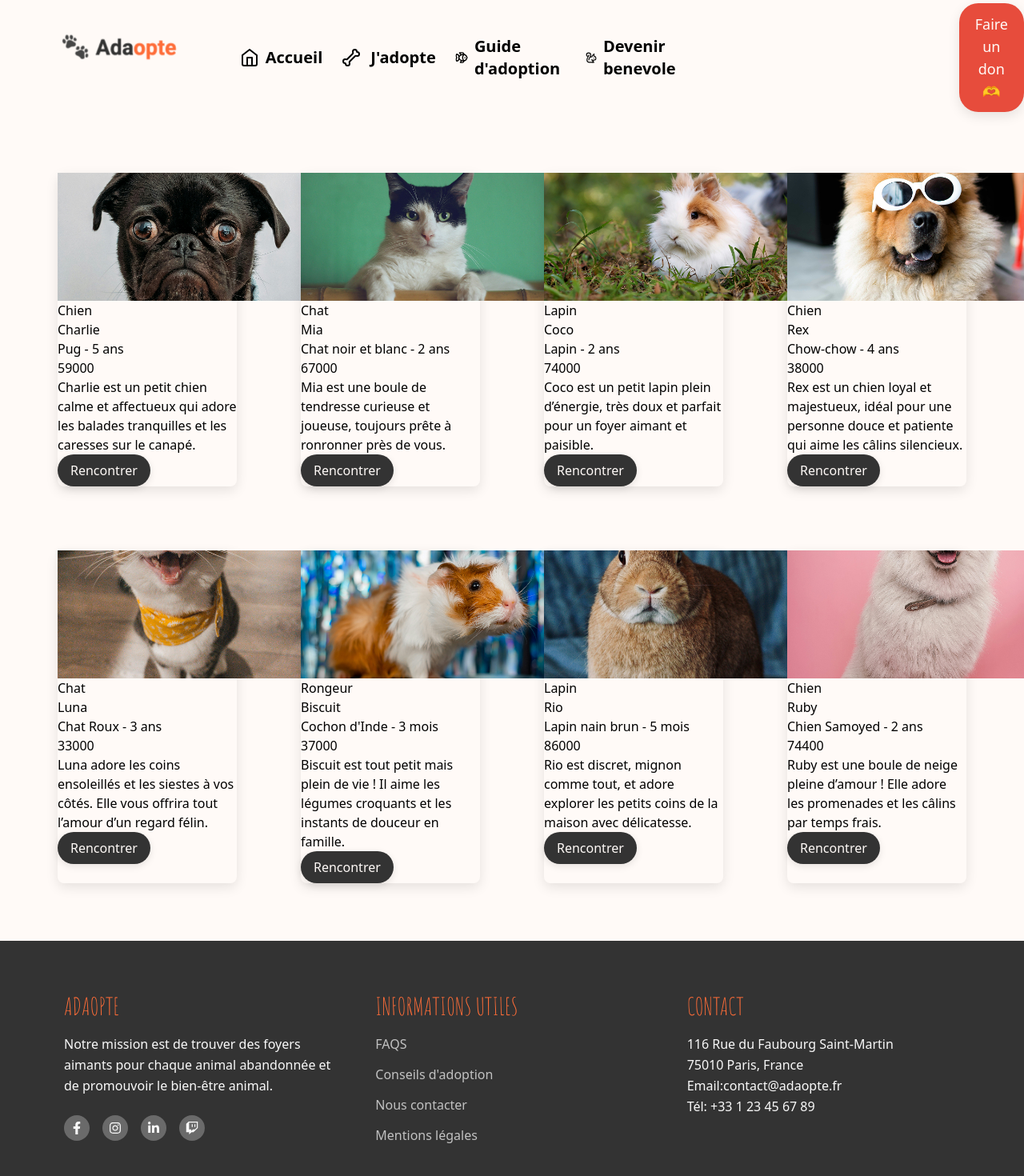
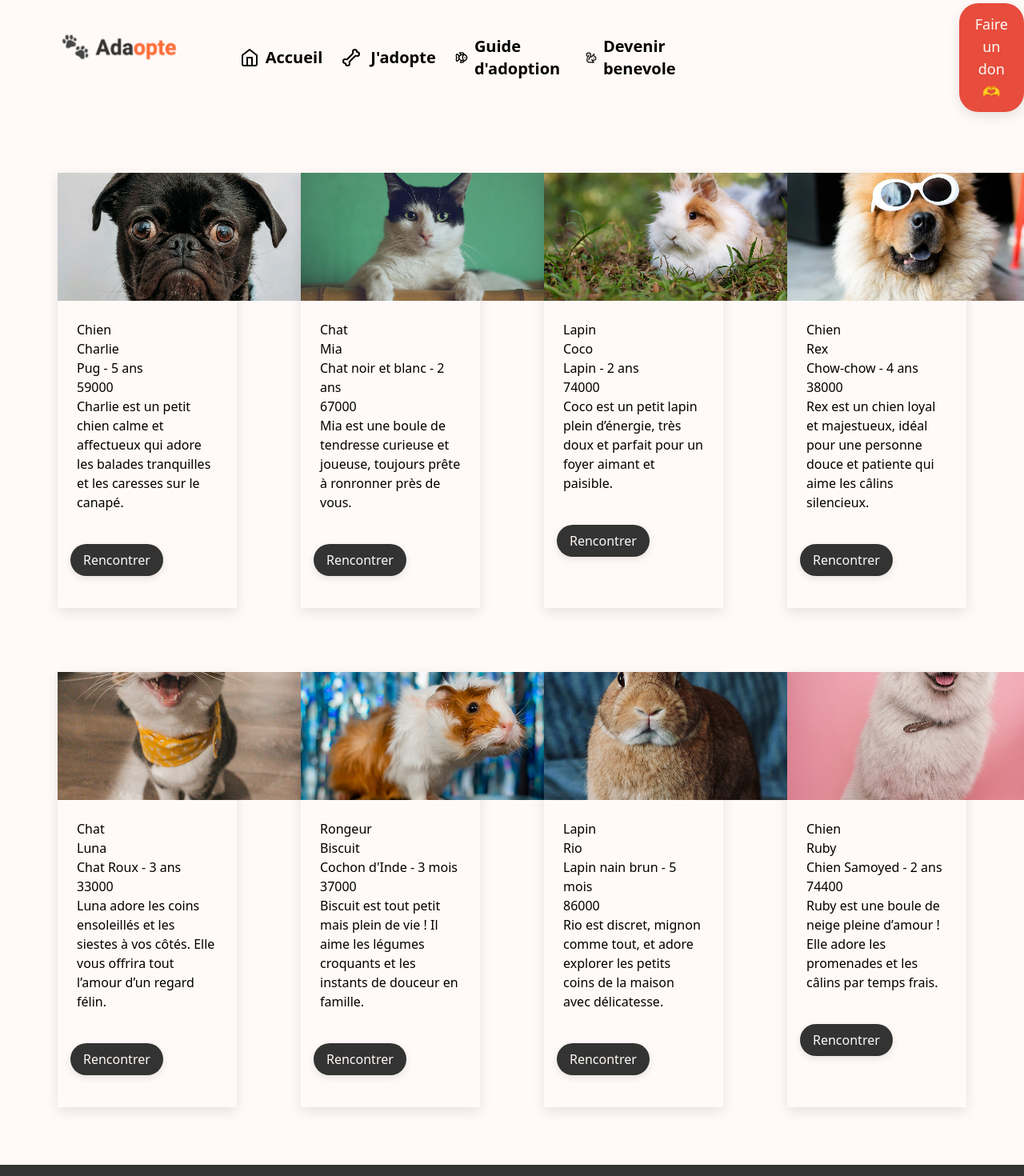
Before and after one commit to antoineb07/adaopte, a React (Vite) app: page /research in a window 1280 px wide. Shown: the top 1470 px of the page at 80% size. Built offline with nearby package versions, Linux system fonts and the light colour scheme.

Commit message:
style : cards

```diff
--- a/src/components/Card.tsx
+++ b/src/components/Card.tsx
@@ -8,14 +8,15 @@ export default function () {
   return (
     <div className="flex flex-col items-center justify-center p-8 bg-primary">
       <div className="grid grid-cols-4 bg-primary">
-        <div className="shadow-lg  m-10 rounded-lg">
-          <div className="w-80 h-40 overflow-hidden">
+        <div className="shadow-lg m-10 pb-6">
+          <div className="w-79 h-40 overflow-hidden">
             <img
               src={animals[0].imageUrl}
               alt="{animals[0].name}"
               className="w-full h-full object-cover"
             />
           </div>
+          <div className="p-6">
             <p>{animals[0].type}</p>
             <p>{animals[0].name}</p>
             <p>
@@ -23,18 +24,21 @@ export default function () {
             </p>
             <p>{animals[0].zipcode}</p>
             <p>{animals[0].description}</p>
-
+          </div>
+          <div className="p-4">
             <Button variant="primary">Rencontrer</Button>
           </div>
+        </div>
 
-        <div className="shadow-lg m-10 rounded-lg">
-          <div className="w-80 h-40 overflow-hidden">
+        <div className="shadow-lg m-10 pb-6">
+          <div className="w-79 h-40 overflow-hidden">
             <img
               src={animals[1].imageUrl}
               alt="{animals[1].name}"
               className="w-full h-full object-cover"
             />
           </div>
+          <div className="p-6">
             <p>{animals[1].type}</p>
             <p>{animals[1].name}</p>
             <p>
@@ -42,18 +46,21 @@ export default function () {
             </p>
             <p>{animals[1].zipcode}</p>
             <p>{animals[1].description}</p>
-
+          </div>
+          <div className="p-4">
             <Button variant="primary">Rencontrer</Button>
           </div>
+        </div>
 
-        <div className="shadow-lg m-10 rounded-lg">
-          <div className="w-80 h-40 overflow-hidden ">
+        <div className="shadow-lg m-10 pb-6">
+          <div className="w-79 h-40 overflow-hidden ">
             <img
               src={animals[2].imageUrl}
               alt="{animals[1].name}"
               className="w-full h-full object-cover"
             />
           </div>
+          <div className="p-6">
             <p>{animals[2].type}</p>
             <p>{animals[2].name}</p>
             <p>
@@ -61,17 +68,21 @@ export default function () {
             </p>
             <p>{animals[2].zipcode}</p>
             <p>{animals[2].description}</p>
+          </div>
+          <div className="p-4">
             <Button variant="primary">Rencontrer</Button>
           </div>
+        </div>
 
-        <div className="shadow-lg m-10 rounded-lg">
-          <div className="w-80 h-40 overflow-hidden ">
+        <div className="shadow-lg m-10 pb-6">
+          <div className="w-79 h-40 overflow-hidden ">
             <img
               src={animals[3].imageUrl}
               alt="{animals[3].name}"
               className="w-full h-full object-cover"
             />
           </div>
+          <div className="p-6">
             <p>{animals[3].type}</p>
             <p>{animals[3].name}</p>
             <p>
@@ -79,17 +90,21 @@ export default function () {
             </p>
             <p>{animals[3].zipcode}</p>
             <p>{animals[3].description}</p>
+          </div>
+          <div className="p-4">
             <Button variant="primary">Rencontrer</Button>
           </div>
+        </div>
 
-        <div className="shadow-lg m-10 rounded-lg">
-          <div className="w-80 h-40 overflow-hidden ">
+        <div className="shadow-lg m-10 pb-6">
+          <div className="w-79 h-40 overflow-hidden ">
             <img
               src={animals[4].imageUrl}
               alt="{animals[4].name}"
               className="w-full h-full object-cover"
             />
           </div>
+          <div className="p-6">
             <p>{animals[4].type}</p>
             <p>{animals[4].name}</p>
             <p>
@@ -97,17 +112,21 @@ export default function () {
             </p>
             <p>{animals[4].zipcode}</p>
             <p>{animals[4].description}</p>
+          </div>
+          <div className="p-4">
             <Button variant="primary">Rencontrer</Button>
           </div>
+        </div>
 
-        <div className="shadow-lg m-10 rounded-lg">
-          <div className="w-80 h-40 overflow-hidden ">
+        <div className="shadow-lg m-10 pb-6">
+          <div className="w-79 h-40 overflow-hidden ">
             <img
               src={animals[5].imageUrl}
               alt="{animals[5].name}"
               className="w-full h-full object-cover"
             />
           </div>
+          <div className="p-6">
             <p>{animals[5].type}</p>
             <p>{animals[5].name}</p>
             <p>
@@ -115,17 +134,21 @@ export default function () {
             </p>
             <p>{animals[5].zipcode}</p>
             <p>{animals[5].description}</p>
+          </div>
+          <div className="p-4">
             <Button variant="primary">Rencontrer</Button>
           </div>
+        </div>
 
-        <div className="shadow-lg m-10 rounded-lg">
-          <div className="w-80 h-40 overflow-hidden ">
+        <div className="shadow-lg m-10 pb-6">
+          <div className="w-79 h-40 overflow-hidden ">
             <img
               src={animals[6].imageUrl}
               alt="{animals[6].name}"
               className="w-full h-full object-cover"
             />
           </div>
+          <div className="p-6">
             <p>{animals[6].type}</p>
             <p>{animals[6].name}</p>
             <p>
@@ -133,17 +156,21 @@ export default function () {
             </p>
             <p>{animals[6].zipcode}</p>
             <p>{animals[6].description}</p>
+          </div>
+          <div className="p-4">
             <Button variant="primary">Rencontrer</Button>
           </div>
+        </div>
 
-        <div className="shadow-lg m-10 rounded-lg">
-          <div className="w-80 h-40 overflow-hidden ">
+        <div className="shadow-lg m-10 pb-6">
+          <div className="w-79 h-40 overflow-hidden ">
             <img
               src={animals[7].imageUrl}
               alt="{animals[7].name}"
               className="w-full h-full object-cover"
             />
           </div>
+          <div className="p-6">
             <p>{animals[7].type}</p>
             <p>{animals[7].name}</p>
             <p>
@@ -151,7 +178,10 @@ export default function () {
             </p>
             <p>{animals[7].zipcode}</p>
             <p>{animals[7].description}</p>
+          </div>
+          <div className="p-4">
             <Button variant="primary">Rencontrer</Button>
+          </div>
         </div>
       </div>
     </div>
--- a/src/components/Masonry.tsx
+++ b/src/components/Masonry.tsx
@@ -14,7 +14,7 @@ export default function Masonry() {
             <img
               src={animals[0].imageUrl}
               alt=""
-              className="w-full h-full object-cover rounded-lg"
+              className="w-full h-full object-cover"
             />
           </div>
           <div className="w-80 h-80 overflow-hidden rounded-lg">
@@ -79,10 +79,10 @@ export default function Masonry() {
       </div>
 
       <div className="mt-8">
-        <Link to="/research">
-          <Button variant="primary">Voir tous les animaux</Button>
-        </Link>
-      </div>
+  <Link to="/research">
+    <Button variant="primary">Voir tous les animaux</Button>
+  </Link>
+</div>
     </div>
   );
 }
```
Lines whose indentation alone changed are shown as unchanged.
